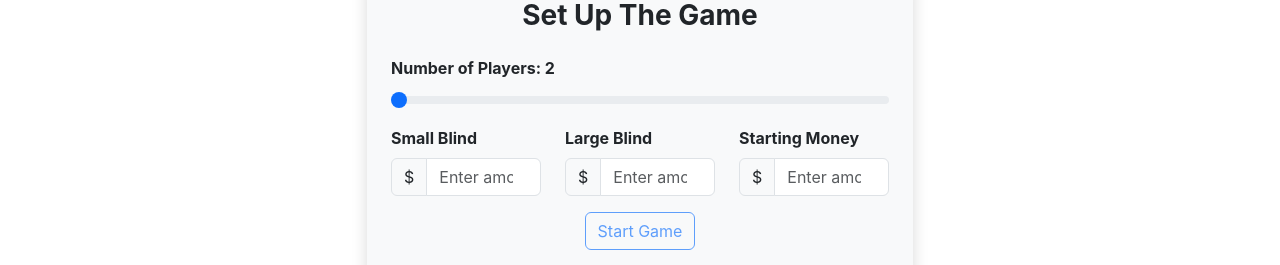
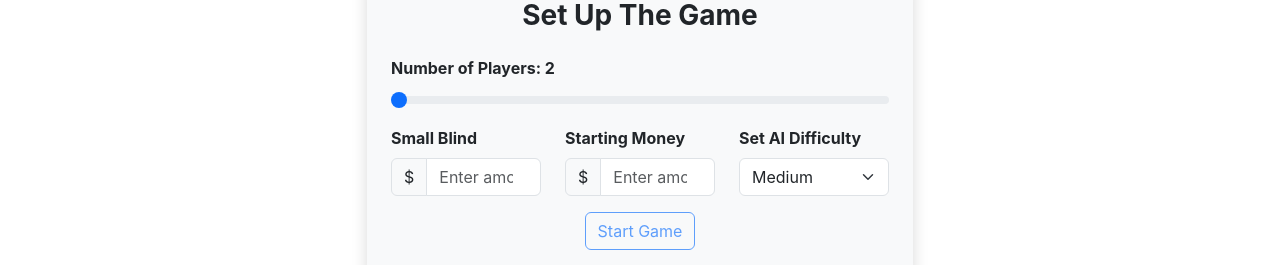
Before and after one commit to hoverdart/Poker, a React (Create React App) app: page / in a window 1280 px wide. Shown: the part 280-545 px from the top of the page. Built offline with nearby package versions, Linux system fonts and the light colour scheme; the HTML template or start-up script is replaced by a standard one.

Commit message:
added AI difficulty selector

```diff
--- a/src/App.js
+++ b/src/App.js
@@ -184,13 +184,15 @@ class Game {
     this.sidePotPlayers = [];
     this.sidePot = [];
     this.potDictionary = {};
+    this.aiDifficulty = 1;
     this.redoTurn=-999;
   }
   //Initializes game by setting values
-  start(players, small, big, startingMoney) {
+  start(players, small, big, aiDifficulty, startingMoney) {
     this.players = players;
     this.small = small;
     this.big = big;
+    this.aiDifficulty = aiDifficulty;
     this.startingMoney = startingMoney;
     this.deck.shuffle();
     for (let i = 0; i < this.players; i++) {
@@ -516,9 +518,9 @@ function App() {
 
   // **IMPORTANT FUNCTIONS FOR GAME HANDLING **
   //Handles GameForm input, initializes new Game object, starts game
-  function initializeValues(playerCt, smallAmt, largeAmt, money) {
+  function initializeValues(playerCt, smallAmt, aiDifficulty, money) {
     const newGame = new Game();
-    newGame.start(playerCt, smallAmt, largeAmt, money);
+    newGame.start(playerCt, smallAmt, smallAmt*2, aiDifficulty, money);
     setGame(newGame);
     setGameNum(1);
     setRound(1);
@@ -587,7 +589,7 @@ function App() {
       if(game.currentBet !== 0) actions[3] = "call";
       else actions[1] = "check";
       let potOdds = (game.currentBet - game.activePlayers[turn].moneyIn)/(game.pot + game.currentBet - game.activePlayers[turn].moneyIn);
-      let winningProbability = game.runSimulation(game.activePlayers[turn], 3, 5000) //returns decimal value
+      let winningProbability = game.runSimulation(game.activePlayers[turn], game.aiDifficulty, 5000) //returns decimal value
       let dynamicWinComparison= (game.round >= 3 ? 0.70 : game.round >= 2 ? 0.50 : 0.35) //changes depending on the round
       console.log("Probability of Winning (Player ",turn+1,"): ", winningProbability * 100, "% | Pot Odds: ",potOdds*100,"%");
       //Basic AI Code, Must Be Changed!!
--- a/src/components/GameForm.js
+++ b/src/components/GameForm.js
@@ -4,15 +4,15 @@ const GameForm = (props) => {
     //Important States for the GameForm values
     const [playerCount, setPlayerCount] = useState(2);
     const [smallAmt, setSmall] = useState();
-    const [largeAmt, setLarge] = useState();
+    const [aiDifficulty, setDifficulty] = useState(2);
     const [money, setMoney] = useState();
 
     // Submit function for the form
     function submit(){
-        props.onSubmit(playerCount,smallAmt,largeAmt,money);
+        props.onSubmit(playerCount,smallAmt,aiDifficulty,money);
     }
     //Checks if the form is ready to submit or not, and undisables the button if it is.
-    const isFormValid = playerCount >= 2 && smallAmt > 0 && largeAmt > 0 && money > 0 && largeAmt < money;
+    const isFormValid = playerCount >= 2 && smallAmt > 0 && money > 0 && (smallAmt*2) <= money;
     return (
         <div className="container-sm p-4 rounded shadow bg-light">
             <h3 className="mb-4 text-center"><strong>Set Up The Game</strong></h3>
@@ -29,17 +29,6 @@ const GameForm = (props) => {
                         <input type="number" className="form-control" id="smallBlind" placeholder="Enter amount" value={smallAmt} onChange={(e)=> {setSmall(e.target.valueAsNumber)}}/>
                     </div>
                     {smallAmt <= 0 && <div className="text-danger fw-bold">⚠ Must be greater than $0.</div>}
-                    {largeAmt < smallAmt && <div className="text-danger fw-bold">⚠ Small Blind Must Be Smaller than the Large Blind.</div>}
-                </div>
-
-                <div className="col mb-2">
-                    <label htmlFor="largeBlind" className="form-label fw-bold">Large Blind</label>
-                    <div className="input-group">
-                        <span className="input-group-text">$</span>
-                        <input type="number" className="form-control" id="largeBlind" placeholder="Enter amount" value={largeAmt} onChange={(e)=> {setLarge(e.target.valueAsNumber)}} />
-                    </div>
-                    {largeAmt <= 0 && <div className="text-danger">⚠ Must be greater than $0.</div>}
-                    {largeAmt < smallAmt && <div className="text-danger">⚠ Large Blind Must Be Larger than the Small Blind.</div>}
                 </div>
 
                 <div className="col mb-2">
@@ -48,8 +37,23 @@ const GameForm = (props) => {
                         <span className="input-group-text">$</span>
                         <input type="number" className="form-control" id="startingMoney" placeholder="Enter amount" value={money} onChange={(e)=> {setMoney(e.target.valueAsNumber)}}/>
                     </div>
-                    {money <= 0 && <div className="text-danger fw-bold">⚠ Must be greater than $0.</div>} {money < largeAmt && <div className="text-danger fw-bold">⚠ Must be greater than the large bid.</div>}
+                    {money <= 0 && <div className="text-danger fw-bold">⚠ Must be greater than $0.</div>} {money < (smallAmt * 2) && <div className="text-danger fw-bold">⚠ Must be greater than the large blind.</div>}
                 </div>
+
+                <div className="col mb-2">
+                <label htmlFor="aiDifficulty" className="form-label fw-bold">Set AI Difficulty</label>
+                    <div className="input-group">
+                        <select className="form-select" aria-label="Selecting AI Difficulty" value={aiDifficulty} onChange={(e) => setDifficulty(e.target.value)}>
+                            <option value={1}>Easy</option>
+                            <option value={2} selected>Medium</option>
+                            <option value={3} >Hard</option>
+                            <option value={4}>Impossible</option>
+                        </select>
+                    </div>
+                </div>
+
+
+
             </div>
 
             <div className="text-center">
```
